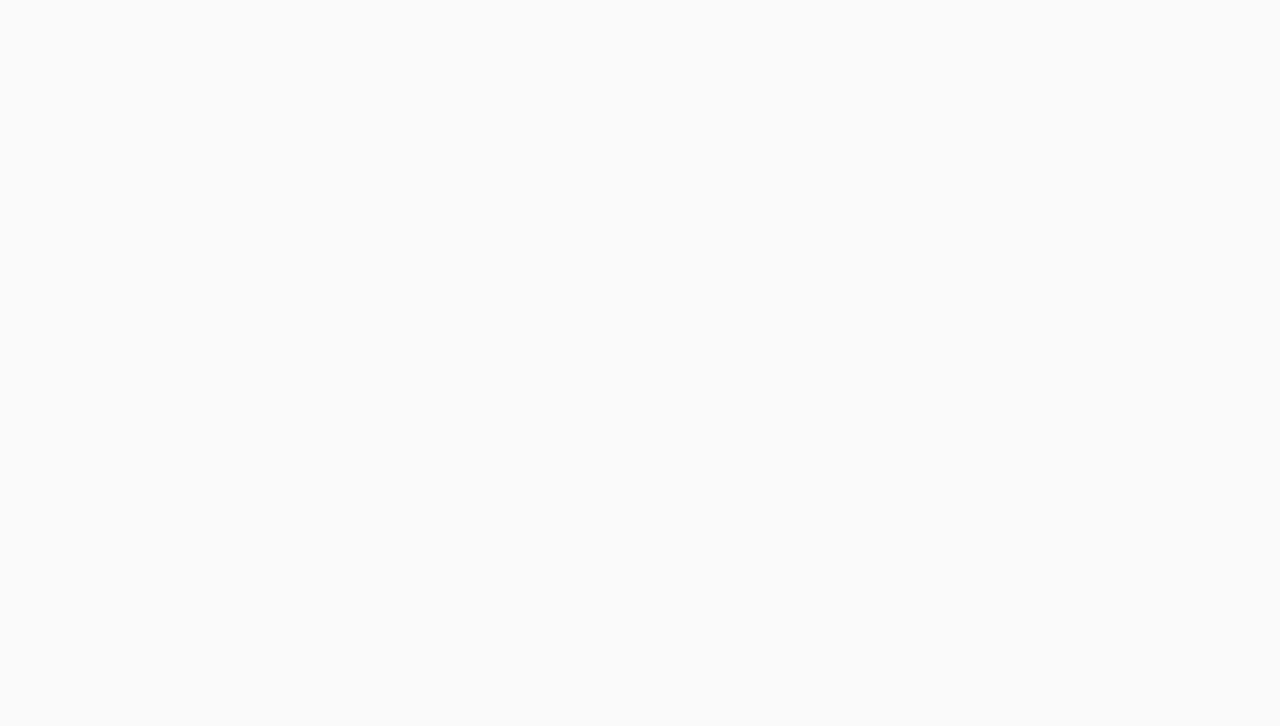
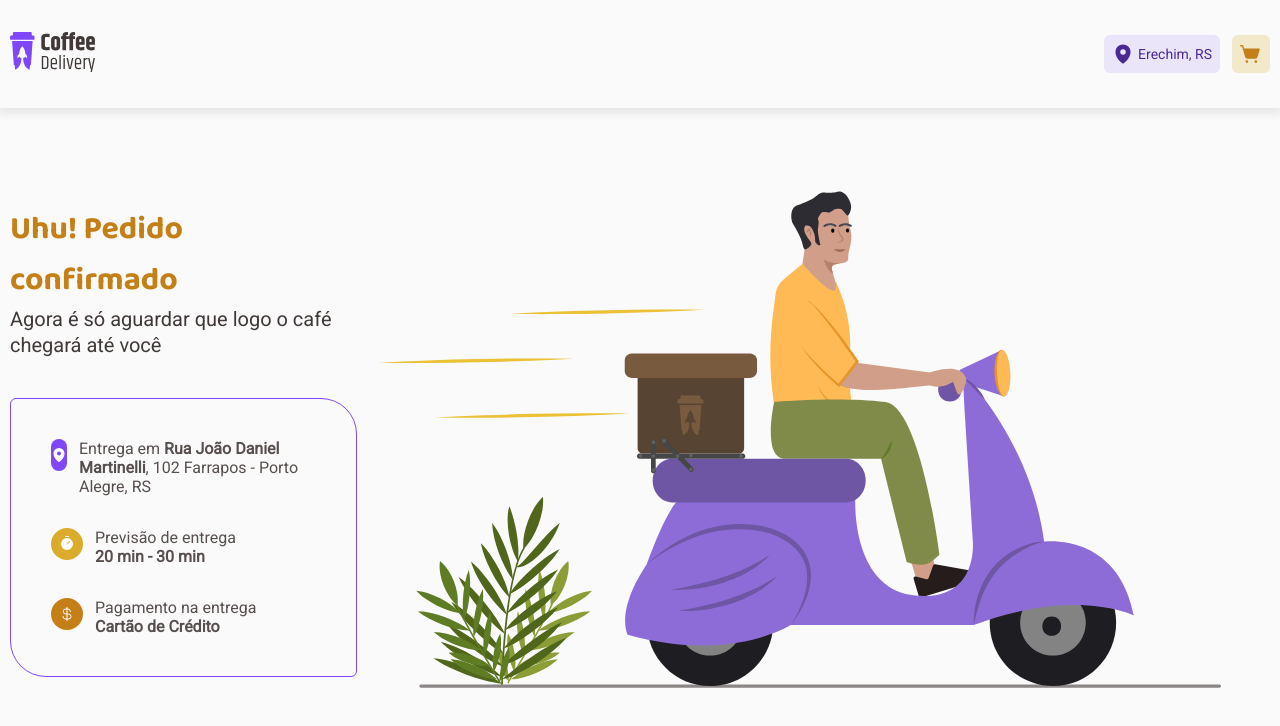
Before and after one commit to MarlonChi/coffee-delivery, a React (Vite) app: page /order-confirmed in a window 1280 px wide. Before the commit this address had no page. Shown: the top 726 px of the page. Built offline with nearby package versions, Linux system fonts and the light colour scheme.

Commit message:
feat: order confirmed page

```diff
--- a/src/Router.tsx
+++ b/src/Router.tsx
@@ -9,7 +9,7 @@ export function Router() {
     <Routes>
       <Route path="/" element={<Main />} />
       <Route path="/checkout" element={<Checkout />} />
-      <Route path="/corder-confirmed" element={<OrderConfirm />} />
+      <Route path="/order-confirmed" element={<OrderConfirm />} />
     </Routes>
   );
 }
--- a/src/pages/OrderConfirm/index.tsx
+++ b/src/pages/OrderConfirm/index.tsx
@@ -1,4 +1,4 @@
-import { MapPin } from "phosphor-react";
+import { CurrencyDollar, MapPin, Timer } from "phosphor-react";
 
 import Header from "../../components/Header";
 import { Container } from "../../components/Container";
@@ -19,25 +19,29 @@ const OrderConfirm = () => {
             <p>Agora é só aguardar que logo o café chegará até você</p>
             <S.InfoBox>
               <S.ResumeItem>
-                <S.Icon>
+                <S.Icon style={{ background: "#8047f8" }}>
                   <MapPin size={16} weight="fill" />
                 </S.Icon>
-                Entrega em Rua João Daniel Martinelli, 102 Farrapos - Porto
-                Alegre, RS
+                <div>
+                  Entrega em <b>Rua João Daniel Martinelli</b>, 102 Farrapos -
+                  Porto Alegre, RS
+                </div>
               </S.ResumeItem>
               <S.ResumeItem>
-                <S.Icon>
-                  <MapPin size={16} weight="fill" />
+                <S.Icon style={{ background: "#DBAC2C" }}>
+                  <Timer size={16} weight="fill" />
                 </S.Icon>
-                Entrega em Rua João Daniel Martinelli, 102 Farrapos - Porto
-                Alegre, RS
+                <div>
+                  Previsão de entrega <br /> <b>20 min - 30 min</b>
+                </div>
               </S.ResumeItem>
               <S.ResumeItem>
-                <S.Icon>
-                  <MapPin size={16} weight="fill" />
+                <S.Icon style={{ background: "#C47F17" }}>
+                  <CurrencyDollar size={16} />
                 </S.Icon>
-                Entrega em Rua João Daniel Martinelli, 102 Farrapos - Porto
-                Alegre, RS
+                <div>
+                  Pagamento na entrega <br /> <b>Cartão de Crédito</b>
+                </div>
               </S.ResumeItem>
             </S.InfoBox>
           </S.OrderConfirmInfos>
--- a/src/pages/OrderConfirm/styles.ts
+++ b/src/pages/OrderConfirm/styles.ts
@@ -6,11 +6,21 @@ export const OrderConfirmContainer = styled.section`
 `;
 
 export const OrderConfirmContent = styled.div`
-  ${() => css`
+  ${({ theme }) => css`
     margin-top: 6rem;
     display: flex;
+    flex-direction: column;
+    row-gap: 3.2rem;
     justify-content: space-between;
     align-items: center;
+
+    @media (min-width: ${theme.breakpoints.tabletLandscape}) {
+      flex-direction: row;
+    }
+
+    img {
+      width: 100%;
+    }
   `}
 `;
 
@@ -33,7 +43,7 @@ export const OrderConfirmInfos = styled.div`
 
 export const InfoBox = styled.div`
   ${({ theme }) => css`
-    padding: 4rem;
+    padding: 2rem;
     margin-top: 4rem;
     border-radius: 6px 36px;
     border: 1px solid ${theme.colors.purple};
@@ -44,6 +54,10 @@ export const InfoBox = styled.div`
     display: flex;
     flex-direction: column;
     row-gap: 3.2rem;
+
+    @media (min-width: ${theme.breakpoints.tabletLandscape}) {
+      padding: 4rem;
+    }
   `}
 `;
 
@@ -51,16 +65,18 @@ export const ResumeItem = styled.div`
   ${({ theme }) => css`
     display: flex;
     gap: 1.2rem;
+
+    div {
+      max-width: 310px;
+    }
   `}
 `;
 
 export const Icon = styled.div`
   ${({ theme }) => css`
     border-radius: 1000px;
-    background: #8047f8;
     width: 3.2rem;
     height: 3.2rem;
-
     display: flex;
     align-items: center;
     justify-content: center;
```
